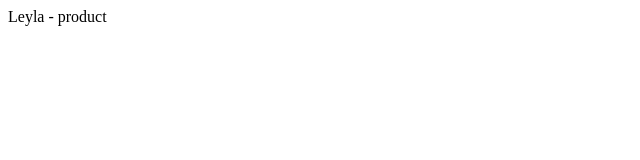
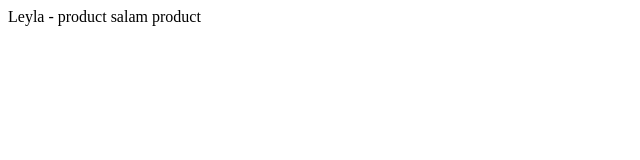
Before and after one commit to AytajGahramanova/jewlfy-group-3, a plain HTML site: page product.html in a window 1280 px wide. Shown: the whole page, without its empty margins (0-640 px from the left). Drawn offline with Linux system fonts and the light colour scheme.

Commit message:
change product

```diff
--- a/product.html
+++ b/product.html
@@ -8,5 +8,6 @@
   </head>
   <body>
     Leyla - product
+    salam product
   </body>
 </html>
```
